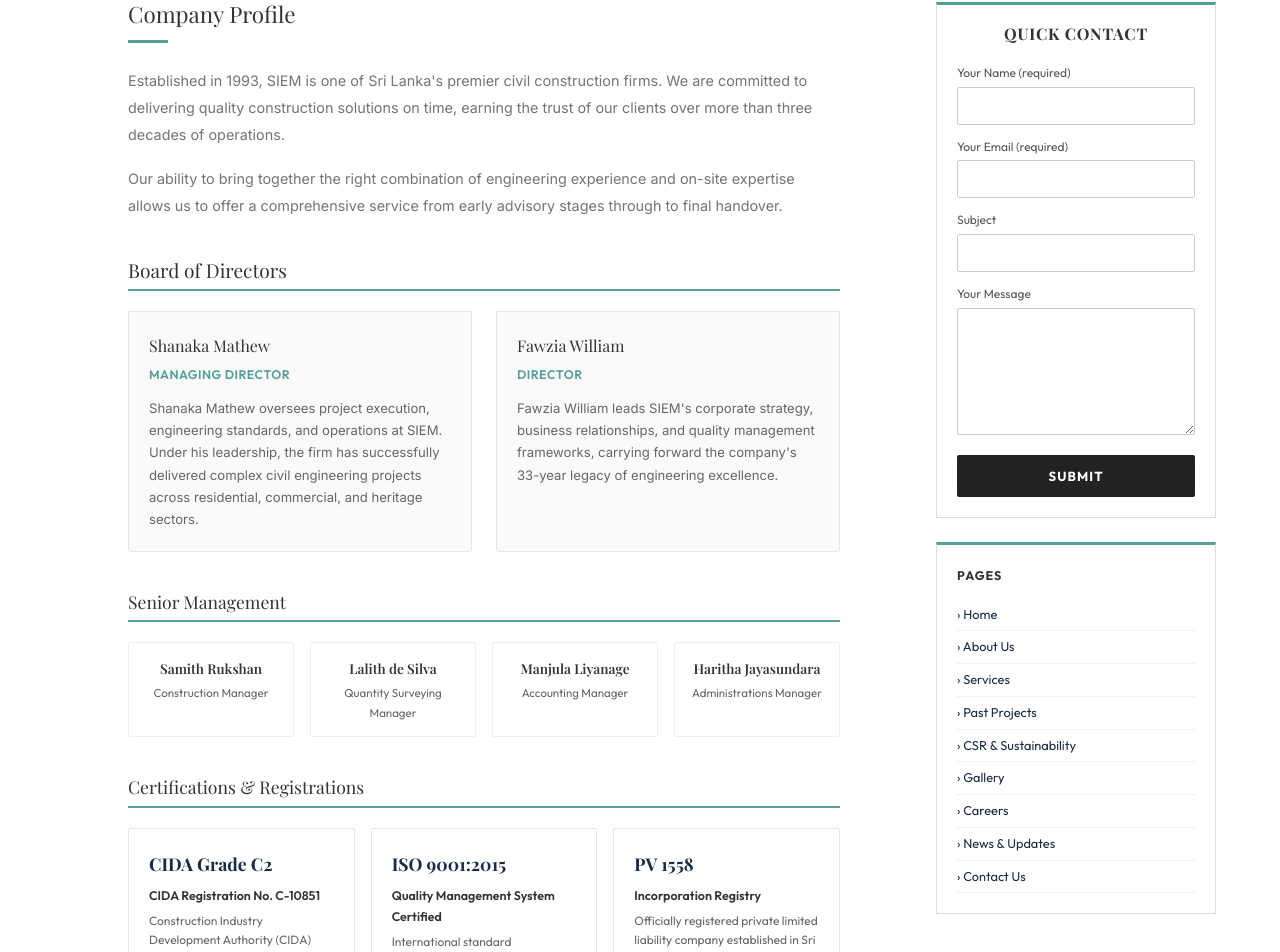
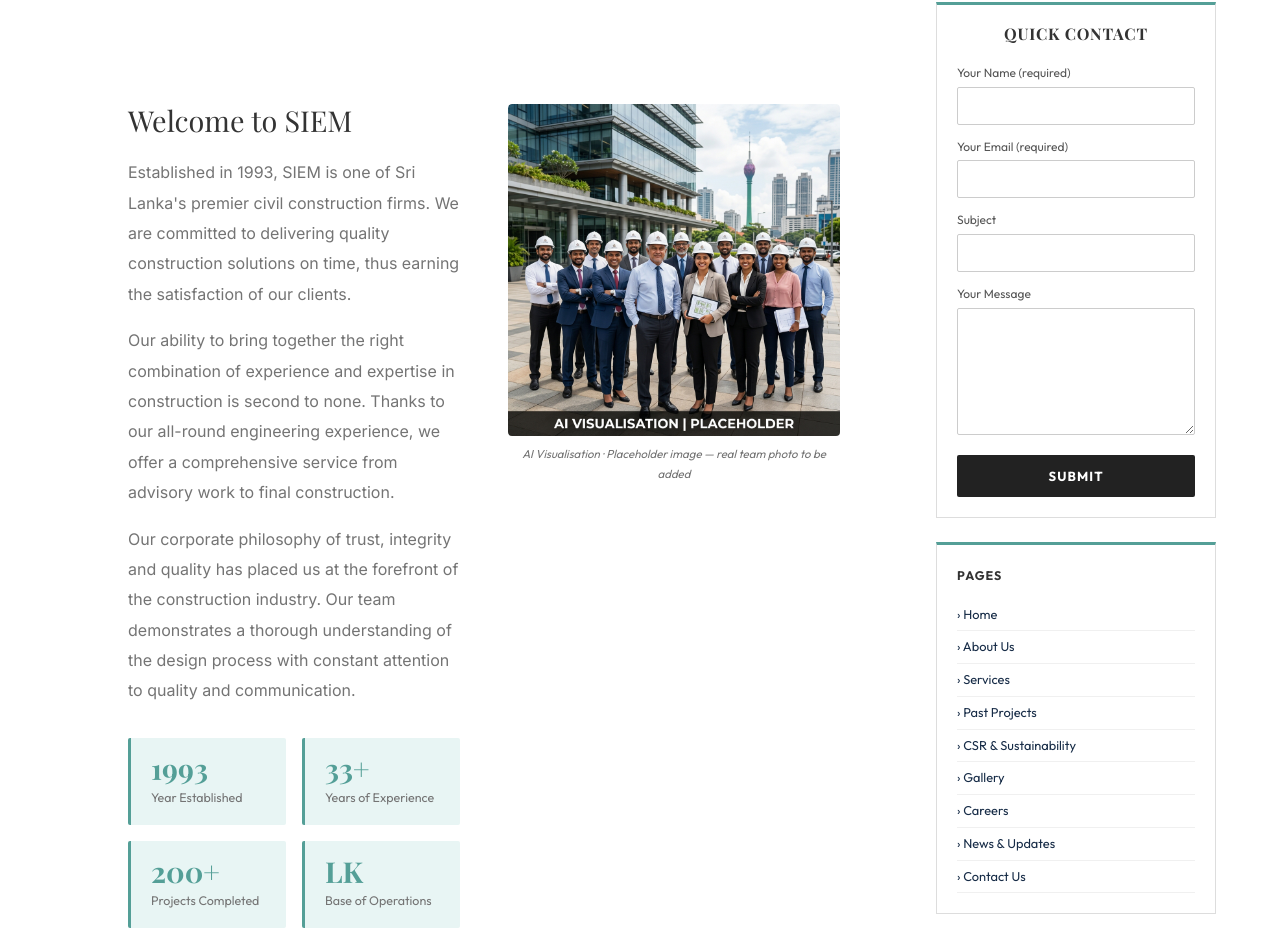
Before and after one commit to RajAbey68/SIEM, a Next.js app in the folder siem-construction/: page /about-us in a window 1280 px wide. Shown: the part 134-1086 px from the top of the page. Built offline with nearby package versions, Linux system fonts and the light colour scheme.

Commit message:
Revert contact details to Gregory's Road and restore previous About Us page

```diff
--- a/siem-construction/src/app/about-us/page.tsx
+++ b/siem-construction/src/app/about-us/page.tsx
@@ -1,4 +1,5 @@
 import type { Metadata } from "next";
+import Image from "next/image";
 import PageLayout from "@/components/PageLayout";
 
 export const metadata: Metadata = {
@@ -7,304 +8,146 @@
 		"Established in 1993, SIEM is one of Sri Lanka's premier civil construction firms.",
 };
 
-const directors = [
-	{
-		name: "Shanaka Mathew",
-		title: "Managing Director",
-		bio: "Shanaka Mathew oversees project execution, engineering standards, and operations at SIEM. Under his leadership, the firm has successfully delivered complex civil engineering projects across residential, commercial, and heritage sectors.",
-	},
-	{
-		name: "Fawzia William",
-		title: "Director",
-		bio: "Fawzia William leads SIEM's corporate strategy, business relationships, and quality management frameworks, carrying forward the company's 33-year legacy of engineering excellence.",
-	},
-];
-
-const teamMembers = [
-	{ name: "Samith Rukshan", role: "Construction Manager" },
-	{ name: "Lalith de Silva", role: "Quantity Surveying Manager" },
-	{ name: "Manjula Liyanage", role: "Accounting Manager" },
-	{ name: "Haritha Jayasundara", role: "Administrations Manager" },
-];
-
-const certifications = [
-	{
-		code: "CIDA Grade C2",
-		label: "CIDA Registration No. C-10851",
-		desc: "Construction Industry Development Authority (CIDA) registration for building construction.",
-	},
-	{
-		code: "ISO 9001:2015",
-		label: "Quality Management System Certified",
-		desc: "International standard certification for quality management in construction operations.",
-	},
-	{
-		code: "PV 1558",
-		label: "Incorporation Registry",
-		desc: "Officially registered private limited liability company established in Sri Lanka.",
-	},
-];
-
 export default function AboutUs() {
 	return (
 		<PageLayout
 			title="About Us"
 			breadcrumbs={[{ label: "Home", href: "/" }, { label: "About Us" }]}
 		>
-			<div className="container-site">
-				{/* ── Overview Section ── */}
-				<div style={{ marginBottom: "2.5rem" }}>
+			<div className="container-site section-pad">
+				<div
+					style={{
+						display: "grid",
+						gridTemplateColumns: "1fr 1fr",
+						gap: "3rem",
+						alignItems: "start",
+					}}
+					className="about-grid"
+				>
+					<div>
 						<h2
 							style={{
 								fontFamily: "var(--font-display)",
-							fontSize: "1.4rem",
-							color: "#333",
-							marginBottom: "0.75rem",
+								fontSize: "1.8rem",
+								color: "var(--brand-heading)",
+								marginBottom: "1.25rem",
 							}}
 						>
-						Company Profile
+							Welcome to SIEM
 						</h2>
-					<div
-						style={{
-							width: "40px",
-							height: "3px",
-							background: "var(--brand-teal)",
-							marginBottom: "1.5rem",
-						}}
-					/>
 						<p
 							style={{
 								color: "var(--brand-body)",
 								lineHeight: 1.9,
-							fontSize: "0.9rem",
 								marginBottom: "1rem",
 							}}
 						>
 							Established in 1993, SIEM is one of Sri Lanka&apos;s premier civil
 							construction firms. We are committed to delivering quality
-						construction solutions on time, earning the trust of our clients over
-						more than three decades of operations.
+							construction solutions on time, thus earning the satisfaction of
+							our clients.
 						</p>
 						<p
 							style={{
 								color: "var(--brand-body)",
 								lineHeight: 1.9,
-							fontSize: "0.9rem",
 								marginBottom: "1rem",
 							}}
 						>
-						Our ability to bring together the right combination of engineering
-						experience and on-site expertise allows us to offer a comprehensive
-						service from early advisory stages through to final handover.
+							Our ability to bring together the right combination of experience
+							and expertise in construction is second to none. Thanks to our
+							all-round engineering experience, we offer a comprehensive service
+							from advisory work to final construction.
 						</p>
-				</div>
-
-				{/* ── Leadership & Management Section ── */}
-				<div style={{ marginBottom: "2.5rem" }}>
-					<h3
+						<p
 							style={{
-							fontFamily: "var(--font-display)",
-							fontSize: "1.2rem",
-							color: "#333",
-							marginBottom: "0.5rem",
-							paddingBottom: "0.5rem",
-							borderBottom: "2px solid var(--brand-teal)",
+								color: "var(--brand-body)",
+								lineHeight: 1.9,
+								marginBottom: "2rem",
 							}}
 						>
-						Board of Directors
-					</h3>
+							Our corporate philosophy of trust, integrity and quality has
+							placed us at the forefront of the construction industry. Our team
+							demonstrates a thorough understanding of the design process with
+							constant attention to quality and communication.
+						</p>
 						<div
 							style={{
 								display: "grid",
 								gridTemplateColumns: "1fr 1fr",
-							gap: "1.5rem",
-							marginTop: "1.25rem",
-						}}
-						className="leadership-grid"
-					>
-						{directors.map((dir) => (
-							<div
-								key={dir.name}
-								style={{
-									border: "1px solid #e5e5e5",
-									padding: "1.25rem",
-									borderRadius: "2px",
-									background: "#fafafa",
+								gap: "1rem",
 							}}
 						>
-								<h4
+							{[
+								["1993", "Year Established"],
+								["33+", "Years of Experience"],
+								["200+", "Projects Completed"],
+								["LK", "Base of Operations"],
+							].map(([v, l]) => (
+								<div
+									key={l}
 									style={{
-										fontFamily: "var(--font-display)",
-										fontSize: "1rem",
-										color: "#333",
-										margin: "0 0 0.25rem",
-									}}
-								>
-									{dir.name}
-								</h4>
-								<p
-									style={{
-										fontFamily: "var(--font-ui)",
-										fontSize: "0.78rem",
-										color: "var(--brand-teal)",
-										fontWeight: 600,
-										margin: "0 0 0.75rem",
-										textTransform: "uppercase",
-										letterSpacing: "0.04em",
-									}}
-								>
-									{dir.title}
-								</p>
-								<p
-									style={{
-										fontFamily: "var(--font-body)",
-										fontSize: "0.82rem",
-										color: "#666",
-										lineHeight: 1.7,
-										margin: 0,
-									}}
-								>
-									{dir.bio}
-								</p>
-							</div>
-						))}
-					</div>
-				</div>
-
-				{/* ── Key Senior Management ── */}
-				<div style={{ marginBottom: "2.5rem" }}>
-					<h3
-						style={{
-							fontFamily: "var(--font-display)",
-							fontSize: "1.1rem",
-							color: "#333",
-							marginBottom: "0.5rem",
-							paddingBottom: "0.5rem",
-							borderBottom: "2px solid var(--brand-teal)",
-						}}
-					>
-						Senior Management
-					</h3>
-					<div
-						style={{
-							display: "grid",
-							gridTemplateColumns: "repeat(4, 1fr)",
-							gap: "1rem",
-							marginTop: "1.25rem",
-						}}
-						className="management-grid"
-					>
-						{teamMembers.map((member) => (
-							<div
-								key={member.name}
-								style={{
-									border: "1px solid #eee",
-									padding: "0.875rem",
-									borderRadius: "2px",
-									textAlign: "center",
-								}}
-							>
-								<div
-									style={{
-										fontFamily: "var(--font-display)",
-										fontSize: "0.85rem",
-										fontWeight: 600,
-										color: "#333",
-										marginBottom: "0.2rem",
-									}}
-								>
-									{member.name}
-								</div>
-								<div
-									style={{
-										fontFamily: "var(--font-ui)",
-										fontSize: "0.72rem",
-										color: "#666",
-									}}
-								>
-									{member.role}
-								</div>
-							</div>
-						))}
-					</div>
-				</div>
-
-				{/* ── Certifications Section ── */}
-				<div>
-					<h3
-						style={{
-							fontFamily: "var(--font-display)",
-							fontSize: "1.1rem",
-							color: "#333",
-							marginBottom: "0.5rem",
-							paddingBottom: "0.5rem",
-							borderBottom: "2px solid var(--brand-teal)",
-						}}
-					>
-						Certifications & Registrations
-					</h3>
-					<div
-						style={{
-							display: "grid",
-							gridTemplateColumns: "repeat(3, 1fr)",
-							gap: "1rem",
-							marginTop: "1.25rem",
-						}}
-						className="certifications-grid"
-					>
-						{certifications.map((cert) => (
-							<div
-								key={cert.code}
-								style={{
-									border: "1px solid #e5e5e5",
-									padding: "1.25rem",
+										background: "var(--brand-teal-light)",
+										borderLeft: "3px solid var(--brand-teal)",
+										padding: "1rem 1.25rem",
 										borderRadius: "2px",
 									}}
 								>
 									<div
 										style={{
 											fontFamily: "var(--font-display)",
-										fontSize: "1.1rem",
+											fontSize: "1.8rem",
 											fontWeight: 700,
-										color: "var(--brand-navy)",
-										marginBottom: "0.4rem",
+											color: "var(--brand-teal)",
+											lineHeight: 1,
 										}}
 									>
-									{cert.code}
+										{v}
 									</div>
 									<div
 										style={{
 											fontFamily: "var(--font-ui)",
 											fontSize: "0.78rem",
-										fontWeight: 600,
-										color: "#333",
-										marginBottom: "0.3rem",
+											color: "var(--brand-body)",
+											marginTop: "0.3rem",
 										}}
 									>
-									{cert.label}
-								</div>
-								<div
-									style={{
-										fontFamily: "var(--font-ui)",
-										fontSize: "0.75rem",
-										color: "#666",
-										lineHeight: 1.6,
-									}}
-								>
-									{cert.desc}
+										{l}
 									</div>
 								</div>
 							))}
 						</div>
 					</div>
+					<div
+						style={{
+							position: "relative",
+							borderRadius: "4px",
+							overflow: "hidden",
+						}}
+					>
+						<Image
+							src="/images/ai-about-team.png"
+							alt="SIEM team — AI Visualisation Placeholder"
+							width={600}
+							height={400}
+							style={{ width: "100%", height: "auto", borderRadius: "4px" }}
+						/>
+						<div
+							style={{
+								marginTop: "0.5rem",
+								fontSize: "0.72rem",
+								color: "var(--brand-body)",
+								fontFamily: "var(--font-ui)",
+								textAlign: "center",
+								fontStyle: "italic",
+							}}
+						>
+							AI Visualisation · Placeholder image — real team photo to be added
 						</div>
-			<style>{`
-        @media (max-width: 768px) {
-          .leadership-grid { grid-template-columns: 1fr !important; }
-          .management-grid { grid-template-columns: repeat(2, 1fr) !important; }
-          .certifications-grid { grid-template-columns: 1fr !important; }
-        }
-      `}</style>
+					</div>
+				</div>
+			</div>
+			<style>{`@media (max-width: 768px) { .about-grid { grid-template-columns: 1fr !important; } }`}</style>
 		</PageLayout>
 	);
 }
--- a/siem-construction/src/app/layout.tsx
+++ b/siem-construction/src/app/layout.tsx
@@ -46,12 +46,12 @@
 	"@type": "LocalBusiness",
 	name: "SIEM (Pvt) Ltd",
 	url: "https://siem-construction.vercel.app",
-	telephone: "+94114513327",
+	telephone: "+94718419419",
 	email: "info@siem.lk",
 	address: {
 		"@type": "PostalAddress",
-		streetAddress: "113/16, Nawala Road",
-		addressLocality: "Nugegoda",
+		streetAddress: "51/1, Gregory's Road",
+		addressLocality: "Colombo 07",
 		addressCountry: "LK",
 	},
 	geo: {
--- a/siem-construction/src/components/PageLayout.tsx
+++ b/siem-construction/src/components/PageLayout.tsx
@@ -229,14 +229,14 @@
 							>
 								SIEM (Pvt) Ltd
 								<br />
-								113/16, Nawala Road,
+								51/1, Gregory&apos;s Road,
 								<br />
-								Nugegoda, Sri Lanka.
+								Colombo 07, Sri Lanka.
 								<br />
 								<br />
-								+94 11 4513 327
+								+94 718 419 419
 								<br />
-								+94 11 4513 328
+								+94 714 429 429
 								<br />
 								info@siem.lk
 							</p>
```
Also changed, not shown: siem-construction/src/app/contact-us/page.tsx (+8 -10 lines), siem-construction/src/app/page.tsx (+6 -6 lines). Lines whose indentation alone changed are shown as unchanged.
